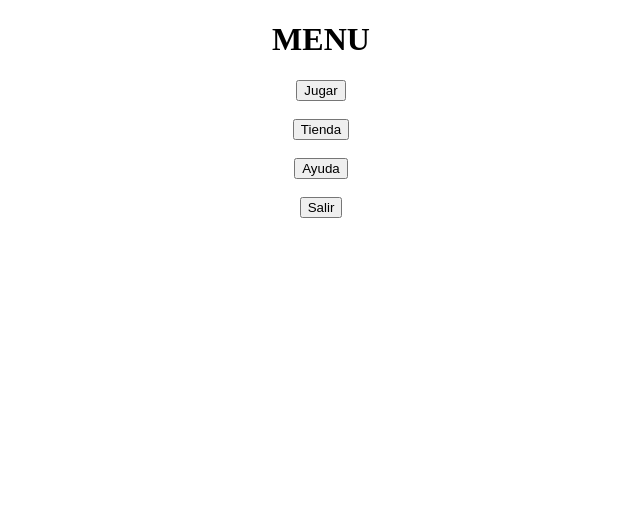
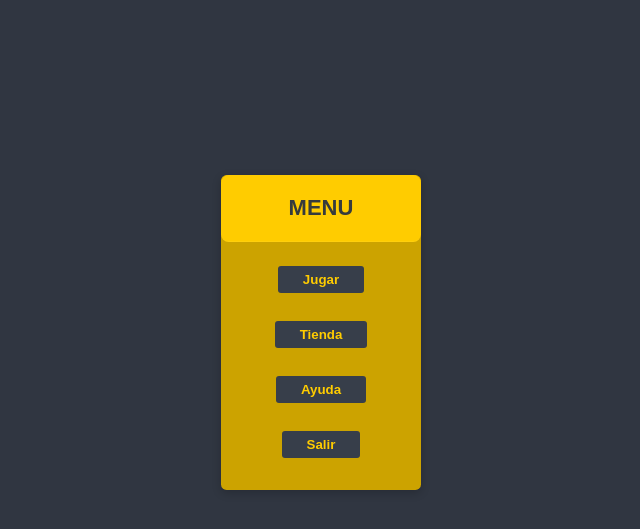
Before and after one commit to Vittoilcapo/Agit_-webGame-, a PHP site: page /login/menu.html in a window 1280 px wide. Shown: the top 529 px of the page, without its empty margins (319-959 px from the left). Run offline with PHP 8.4, Linux system fonts and the light colour scheme.

Commit message:
css con menu
Co-Authored-By: null <jlumaca@users.noreply.github.com>

```diff
--- a/login/css/estilos.css
+++ b/login/css/estilos.css
@@ -15,3 +15,83 @@
    height: 20px;
    text-align: center;
  }
+
+
+
+.btnJugar{
+  margin-top: 10px;
+  padding: 6px 25px;
+  background: #373E4A;
+  color: #ffcc00;
+  font-weight: bold;
+  border: 0 none;
+  cursor: pointer;
+  border-radius: 3px;
+}
+
+.btnAyuda{
+  margin-top: 10px;
+  padding: 6px 25px;
+  background: #373E4A;
+  color: #ffcc00;
+  font-weight: bold;
+  border: 0 none;
+  cursor: pointer;
+  border-radius: 3px;
+}
+
+.btnTienda{
+  margin-top: 10px;
+  padding: 6px 25px;
+  background: #373E4A;
+  color: #ffcc00;
+  font-weight: bold;
+  border: 0 none;
+  cursor: pointer;
+  border-radius: 3px;
+}
+
+.btnSalir{
+  margin-top: 10px;
+  padding: 6px 25px;
+  background: #373E4A;
+  color: #ffcc00;
+  font-weight: bold;
+  border: 0 none;
+  cursor: pointer;
+  border-radius: 3px;
+}
+
+
+body{
+  margin: 0;
+  padding: 0;
+  font-family: 'Raleway', sans-serif;
+  color: #F2F2F2;
+  background-color: #303641;
+}
+
+.contenedor_menu{
+  background-color: #cca300;
+  position: relative;
+  top: 20%;
+  margin: auto;
+  bottom: -160px;
+
+  width: 200px;
+  height: 315px;
+  border-radius: 0.35em;
+  box-shadow: 0 3px 10px 0 rgba(0, 0, 0, 0.2);
+  text-align: center;
+}
+
+.title {
+    position: relative;
+    background-color: #ffcc00;
+    width: 100%;
+    padding: 20px 0px;
+    border-radius: 0.35em;
+    font-size: 22px;
+    color: #373b3d;
+    border-bottom: 1px solid rgba(255, 255, 255, 0.05);
+}
```
